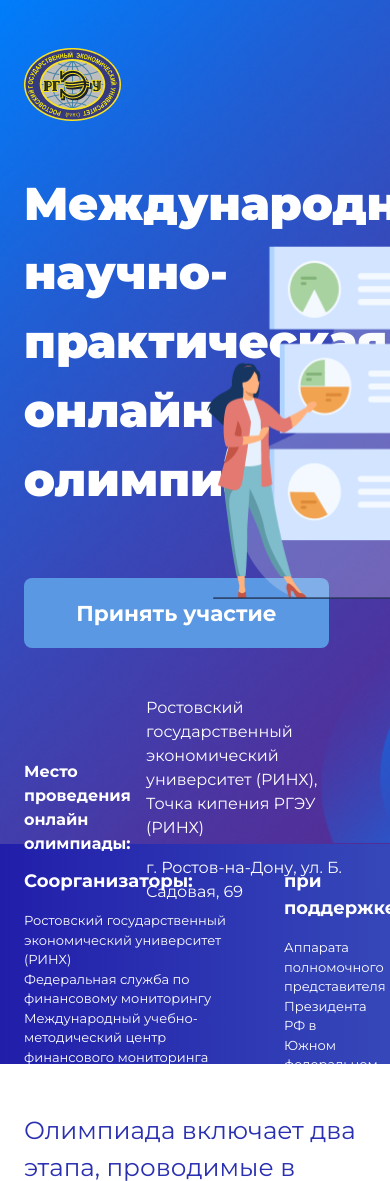
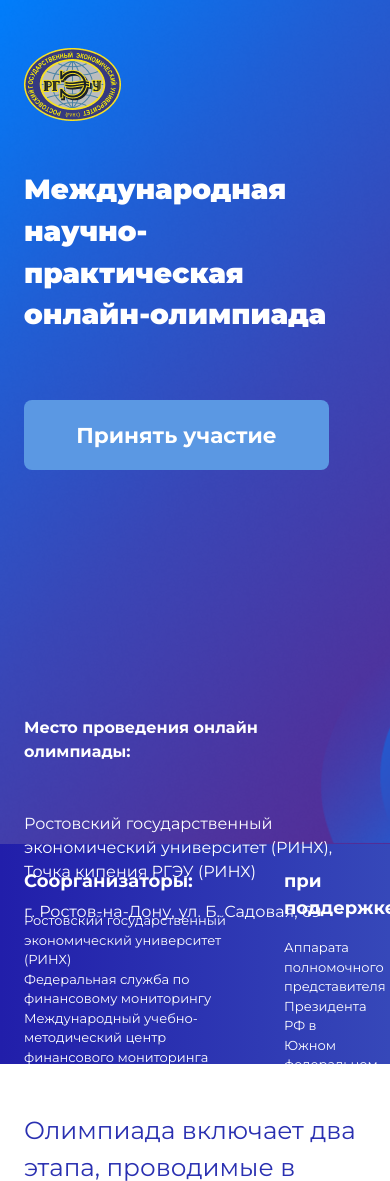
Before and after one commit to meowsl/task_django, a Django app: page / in a window 390 px wide; the page is wider, and only the part inside the window is pictured. Shown: the top 1181 px of that part. Run offline with Django 4.2, Linux system fonts and the light colour scheme.

Commit message:
Initial Commit

```diff
--- a/my1proj/static/css/styles.css
+++ b/my1proj/static/css/styles.css
@@ -74,3 +74,23 @@
     background-image: url(../images/reg.png);
     background-size: cover;
 }
+
+@media screen and (max-width: 500px){
+    .cont-row{
+        max-height: 100% !important;
+    }
+    iframe{
+        max-height: 100% !important;
+    }
+}
+@media screen and (max-width: 580px){
+    .goals-box-img{
+        display: none;
+        visibility: hidden;
+    }
+}
+@media screen and (max-width: 768px){
+    .img-fluid{
+        visibility: hidden;
+    }
+}
--- a/my1proj/templates/index.html
+++ b/my1proj/templates/index.html
@@ -23,27 +23,25 @@
                 <div class="container" style="color:#FFFFFF">
                     <div class="row align-items-center">
                         <div class="col-12 mt-5">
-                        <a href="https://rsue.ru/" target="_blank"><img src="static/images/logo.png" alt=""></a>
+                            <a href="https://rsue.ru/" target="_blank"><img style="max-width: 100%; max-height: 100%;" src="my1proj/static/images/logo.png" alt=""></a>
                         </div>
                         <div class="container mt-5">
                             <div class="row d-flex justify-content-center align-items-center">
-                            <div class="col-6 text-start">
-                                <p style="font-size: 46px; font-weight: 900;">Международная научно-практическая онлайн-олимпиада</p>
+                                <div class="col-lg-6 col-md-4 text-start">
+                                    <p class="fs-1" style="font-weight: 900; max-width: 100%; max-height: 100%;">Международная научно-практическая онлайн-олимпиада</p>
                                     <button class="btn btn-primary btn-lg mt-5 border-0 fs-4" style="background-color: #5B98E3; height: 70px; width: 305px; font-weight: 700;" data-bs-toggle="modal" data-bs-target="#exampleModal">Принять участие</button>
                                 </div>
-                            <div class="col-6">
-                                <img src="static/images/banner_img.png" alt="" style="max-width: 660px; max-height: 380px;">
+                                <div class="col-lg-6 col-md-8">
+                                    <img class="img-fluid" src="my1proj/static/images/banner_img.png" alt="" style="max-width: 100%; max-height: 100%;">
+                                </div>
+                                <div class="col-xl-4 col-sm-12 mt-5" style="font-weight: 700;">
+                                        Место проведения онлайн олимпиады:
+                                </div>
+                                <div class="col-xl-8 col-sm-12 fs-10 mt-5" style="font-weight: 400;">
+                                    <p>Ростовский государственный экономический университет (РИНХ), Точка кипения РГЭУ (РИНХ)</p>
+                                    <p>г. Ростов-на-Дону, ул. Б. Садовая, 69 </p>
                                 </div>
                             </div>
-                    </div>
-                </div>
-                <div class="row d-flex justify-content-center align-items-center mt-5">
-                    <div class="col-4" style="font-weight: 700;">
-                        Место проведения онлайн олимпиады:
-                    </div>
-                    <div class="col-8" style="font-weight: 400; font-size: 14;">
-                        <p>Ростовский государственный экономический университет (РИНХ), Точка кипения РГЭУ (РИНХ)</p>
-                        <p>г. Ростов-на-Дону, ул. Б. Садовая, 69 </p>
                         </div>
                     </div>
                 </div>
@@ -115,7 +113,7 @@
                     <div class="tab-content" id="nav-tabContent">
                         <div class="tab-pane fade show active" id="nav-home" role="tabpanel" aria-labelledby="nav-1-tab">
                             <div class="container position-relative bg-white mt-5 p-3 goals-card">
-                            <img src="static\images\icons-tab-1.png" alt="" class="goals-box-img position-absolute top-0 start-0 translate-middle">
+                                <img src="static/images/icons-tab-1.png" alt="" class="goals-box-img position-absolute top-0 start-0 translate-middle">
                                 <p class="goals-box-header">Творческие способности</p>
                                 <p class="goals-box-text">Выявление и развитие у учащихся, осваивающих общеобразовательные программы основного общего и среднего общего образования, творческих способностей и интереса к научно-исследовательской деятельности</p>
                             </div>
@@ -156,7 +154,7 @@
             <div class="container">
                 <p class="main-header fs-1 text-center mb-5" style="color: #3444B8; font-family: 'Montserrat', sans-serif; font-weight: 700;">Программный комитет олимпиады</p>
                 <div class="row text-center">
-                <div class="col-3">
+                    <div class="col-xl-3 col-md-4 col-sm-6 col-xs-12">
                         <div class="card border-0" style="width:18rem">
                             <img src="static/images/Боев.png" alt="..." class="card-img-top rounded mx-auto">
                             <div class="card-body">
@@ -165,7 +163,7 @@
                             </div>
                         </div>
                     </div>
-                <div class="col-3">
+                    <div class="col-xl-3 col-md-4 col-sm-6 col-xs-12">
                         <div class="card border-0" style="width:18rem">
                             <img src="static/images/Жебровская.png" alt="..." class="card-img-top rounded mx-auto">
                             <div class="card-body">
@@ -174,7 +172,7 @@
                             </div>
                         </div>
                     </div>
-                <div class="col-3">
+                    <div class="col-xl-3 col-md-4 col-sm-6 col-xs-12">
                         <div class="card border-0" style="width:18rem">
                             <img src="static/images/Молчанов.png" alt="..." class="card-img-top rounded mx-auto">
                             <div class="card-body">
@@ -183,7 +181,7 @@
                             </div>
                         </div>
                     </div>
-                <div class="col-3">
+                    <div class="col-xl-3 col-md-4 col-sm-6 col-xs-12">
                         <div class="card border-0" style="width:18rem">
                             <img src="static/images/Андреева.png" alt="..." class="card-img-top rounded mx-auto">
                             <div class="card-body">
@@ -192,7 +190,7 @@
                             </div>
                         </div>
                     </div>
-                <div class="col-3">
+                    <div class="col-xl-3 col-md-4 col-sm-6 col-xs-12">
                         <div class="card border-0" style="width:18rem">
                             <img src="static/images/Романова.png" alt="..." class="card-img-top rounded mx-auto">
                             <div class="card-body">
@@ -201,7 +199,7 @@
                             </div>
                         </div>
                     </div>
-                <div class="col-3">
+                    <div class="col-xl-3 col-md-4 col-sm-6 col-xs-12">
                         <div class="card border-0" style="width:18rem">
                             <img src="static/images/Семенюта.png" alt="..." class="card-img-top rounded mx-auto">
                             <div class="card-body">
@@ -210,7 +208,7 @@
                             </div>
                         </div>
                     </div>
-                <div class="col-3">
+                    <div class="col-xl-3 col-md-4 col-sm-6 col-xs-12">
                         <div class="card border-0" style="width:18rem">
                             <img src="static/images/Медведкина.png" alt="..." class="card-img-top rounded mx-auto">
                             <div class="card-body">
@@ -219,7 +217,7 @@
                             </div>
                         </div>
                     </div>
-                <div class="col-3">
+                    <div class="col-xl-3 col-md-4 col-sm-6 col-xs-12">
                         <div class="card border-0" style="width:18rem">
                             <img src="static/images/Мусаелян.png" alt="..." class="card-img-top rounded mx-auto">
                             <div class="card-body">
@@ -234,26 +232,22 @@
         <div class="gallery">
             <div class="container-fluid mt-5">
                 <p class="main-header fs-1 text-center mb-5" style="color: #3444B8; font-family: 'Montserrat', sans-serif; font-weight: 700;">Фотогалерея</p>
-                <div class="row g-0">
-                    <div class="col"><img src="static/images/gallery/image 13.png" alt="" class="gallery-photo"></div>
-                    <div class="col"><img src="static/images/gallery/image 16.png" alt="" class="gallery-photo"></div>
-                    <div class="col"><img src="static/images/gallery/image 17.png" alt="" class="gallery-photo"></div>
-                    <div class="col"><img src="static/images/gallery/image 18.png" alt="" class="gallery-photo"></div>
-                    <div class="col"><img src="static/images/gallery/image 19.png" alt="" class="gallery-photo"></div>
-                </div>
-                <div class="row g-0">
-                    <div class="col"><img src="static/images/gallery/image 13.png" alt="" class="gallery-photo"></div>
-                    <div class="col"><img src="static/images/gallery/image 16.png" alt="" class="gallery-photo"></div>
-                    <div class="col"><img src="static/images/gallery/image 17.png" alt="" class="gallery-photo"></div>
-                    <div class="col"><img src="static/images/gallery/image 18.png" alt="" class="gallery-photo"></div>
-                    <div class="col"><img src="static/images/gallery/image 19.png" alt="" class="gallery-photo"></div>
-                </div>
-                <div class="row g-0">
-                    <div class="col"><img src="static/images/gallery/image 13.png" alt="" class="gallery-photo"></div>
-                    <div class="col"><img src="static/images/gallery/image 16.png" alt="" class="gallery-photo"></div>
-                    <div class="col"><img src="static/images/gallery/image 17.png" alt="" class="gallery-photo"></div>
-                    <div class="col"><img src="static/images/gallery/image 18.png" alt="" class="gallery-photo"></div>
-                    <div class="col"><img src="static/images/gallery/image 19.png" alt="" class="gallery-photo"></div>
+                <div class="row g-0 p-0 ms-0">
+                    <div class="col-xl col-md-4 col-sm-6"><img src="static/images/gallery/image 13.png" alt="" class="gallery-photo"></div>
+                    <div class="col-xl col-md-4 col-sm-6"><img src="static/images/gallery/image 16.png" alt="" class="gallery-photo"></div>
+                    <div class="col-xl col-md-4 col-sm-6"><img src="static/images/gallery/image 17.png" alt="" class="gallery-photo"></div>
+                    <div class="col-xl col-md-4 col-sm-6"><img src="static/images/gallery/image 18.png" alt="" class="gallery-photo"></div>
+                    <div class="col-xl col-md-4 col-sm-6"><img src="static/images/gallery/image 19.png" alt="" class="gallery-photo"></div>
+                    <div class="col-xl col-md-4 col-sm-6"><img src="static/images/gallery/image 13.png" alt="" class="gallery-photo"></div>
+                    <div class="col-xl col-md-4 col-sm-6"><img src="static/images/gallery/image 16.png" alt="" class="gallery-photo"></div>
+                    <div class="col-xl col-md-4 col-sm-6"><img src="static/images/gallery/image 17.png" alt="" class="gallery-photo"></div>
+                    <div class="col-xl col-md-4 col-sm-6"><img src="static/images/gallery/image 18.png" alt="" class="gallery-photo"></div>
+                    <div class="col-xl col-md-4 col-sm-6"><img src="static/images/gallery/image 19.png" alt="" class="gallery-photo"></div>
+                    <div class="col-xl col-md-4 col-sm-6"><img src="static/images/gallery/image 13.png" alt="" class="gallery-photo"></div>
+                    <div class="col-xl col-md-4 col-sm-6"><img src="static/images/gallery/image 16.png" alt="" class="gallery-photo"></div>
+                    <div class="col-xl col-md-4 col-sm-6"><img src="static/images/gallery/image 17.png" alt="" class="gallery-photo"></div>
+                    <div class="col-xl col-md-4 col-sm-6"><img src="static/images/gallery/image 18.png" alt="" class="gallery-photo"></div>
+                    <div class="col-xl col-md-4 col-sm-6"><img src="static/images/gallery/image 19.png" alt="" class="gallery-photo"></div>
                 </div>
             </div>
         </div>
@@ -263,17 +257,17 @@
         <div class="contacts">
             <div class="container-fluid mt-5">
                 <p class="main-header fs-1 text-center mb-5" style="color: #3444B8; font-family: 'Montserrat', sans-serif; font-weight: 700;">Контакты</p>
-            <div class="row" style="height: 234px;  color: #FFFFFF; font-family: 'Montserrat', sans-serif;">
-                <div class="col-8 d-flex flex-column justify-content-center" style="background-color: #4340C9;">
-                    <div class="contacts-text ms-5">
-                        <p style="font-weight: 700; font-size: 21px;">г. Ростов-на-Дону, ул. Б. Садовая, 69</p>
-                        <p style="font-weight: 400; font-size: 15px;">Ростовский государственный экономический университет (РИНХ)</p>
-                        <p style="font-weight: 500; font-size: 17px;">Точка кипения РГЭУ (РИНХ)</p>
+                <div class="row cont-row" style="max-height: 235px;  color: #FFFFFF; font-family: 'Montserrat', sans-serif;">
+                    <div class="col-md-8 col-sm-12 d-flex flex-column justify-content-center text-wrap lh-sm" style="background-color: #4340C9;">
+                        <div class="contacts-text ms-5 mt-3">
+                            <p class="fs-4" style="font-weight: 700;">г. Ростов-на-Дону, ул. Б. Садовая, 69</p>
+                            <p class="fs-6" style="font-weight: 400;">Ростовский государственный экономический университет (РИНХ)</p>
+                            <p class="fs-5" style="font-weight: 500;">Точка кипения РГЭУ (РИНХ)</p>
                         </div>
                     </div>
-                <div class="col-4 d-flex flex-column justify-content-center" style="background-color: #0A72ED;">
-                    <p class="mx-auto" style="font-size: 32px; font-weight: 700;">+7 (863) 345-40-40</p>
-                    <p class="mx-auto" style="font-size: 24px; font-weight: 400; color:#ACD2FF">fnauka@bk.ru</p>
+                    <div class="col-md-4 col-sm-12 d-flex flex-column justify-content-center text-wrap lh-sm cont-phone" style="background-color: #0A72ED;">
+                        <p class="mx-auto fs-2 " style="font-weight: 700; " >+7 (863) 345-40-40</p>
+                        <p class="mx-auto fs-4" style="font-weight: 400; color:#ACD2FF">fnauka@bk.ru</p>
                     </div>
                 </div>
             </div>
@@ -282,7 +276,7 @@
             <div class="row">
                 <div class="col-12 p-0">
                     <div class="contact-map">
-                    <iframe src="https://www.google.com/maps/embed?pb=!1m18!1m12!1m3!1d2709.6904289973786!2d39.71591351552213!3d47.222639279161044!2m3!1f0!2f0!3f0!3m2!1i1024!2i768!4f13.1!3m3!1m2!1s0x40e3b912d1b908fb%3A0xf448c3f26e7c8247!2z0KDQmNCd0KU!5e0!3m2!1sru!2sru!4v1605473512197!5m2!1sru!2sru" width="100%%" height="600" frameborder="0" allowfullscreen="allowfullscreen" aria-hidden="false" tabindex="0" style="border: 0px;"></iframe>
+                        <iframe src="https://www.google.com/maps/embed?pb=!1m18!1m12!1m3!1d2709.6904289973786!2d39.71591351552213!3d47.222639279161044!2m3!1f0!2f0!3f0!3m2!1i1024!2i768!4f13.1!3m3!1m2!1s0x40e3b912d1b908fb%3A0xf448c3f26e7c8247!2z0KDQmNCd0KU!5e0!3m2!1sru!2sru!4v1605473512197!5m2!1sru!2sru" width="100%" height="560px" frameborder="0" allowfullscreen="allowfullscreen" aria-hidden="false" tabindex="0" style="border: 0px;"></iframe>
                     </div>
                 </div>
             </div>
@@ -293,11 +287,11 @@
             <div class="modal-content">
                 <div class="modal-body" style="font-family: 'Montserrat', sans-serif; color: #FFFFFF;">
                     <div class="container ms-5 my-4">
-                    <a href="https://rsue.ru/"><img src="static/images/logo.png" alt=""></a>
+                        <a href="https://rsue.ru/"><img src="css/images/logo.png" alt=""></a>
                         <p class="modal-title mt-5 fs-3" style="font-weight: 700;">Регистрация участия</p>
                     </div>
                         <form action="" method="POST">
-                        {% csrf_token %}
+
                             <div class="row mx-5 p-5 g-4 text-center fs-5" style="font-weight: 400;" >
 
                                 <div class="col-4">ФИО</div>
```
Lines whose indentation alone changed are shown as unchanged.
